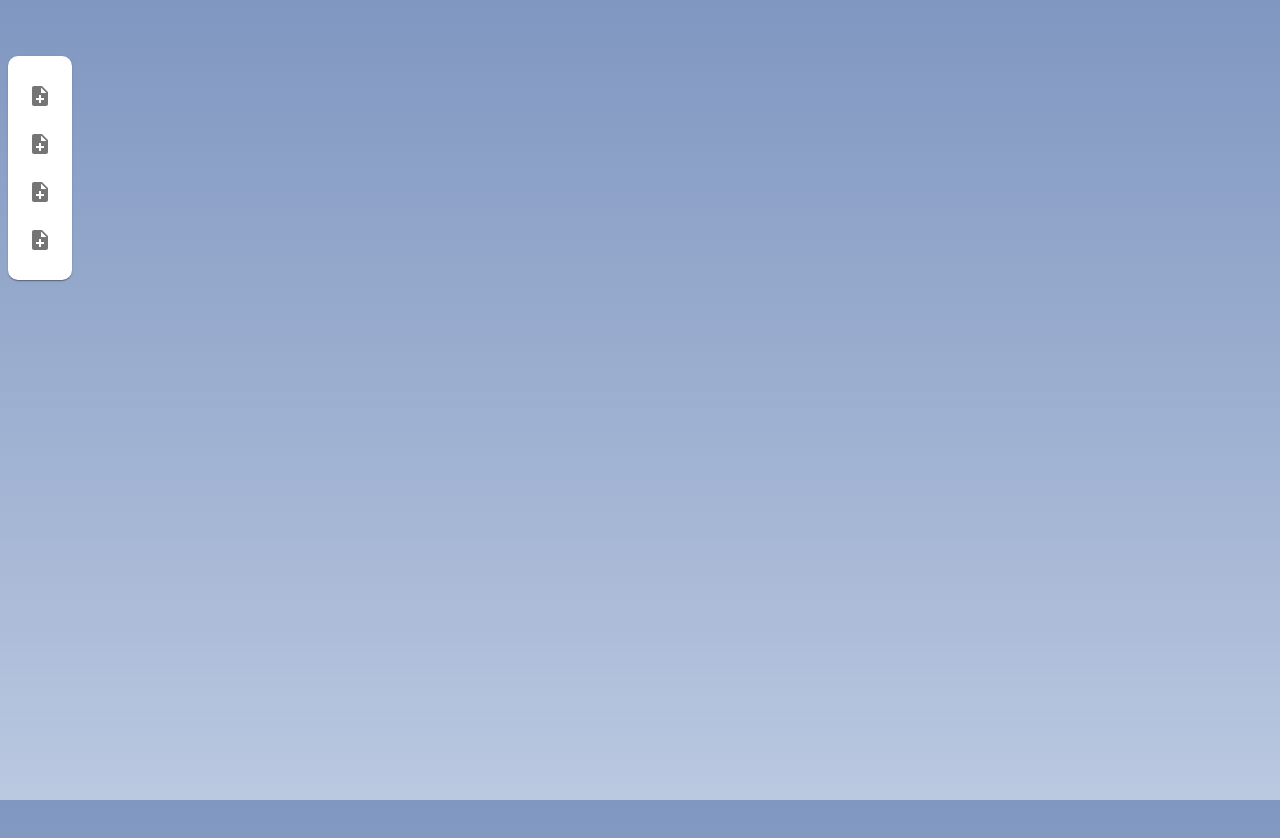
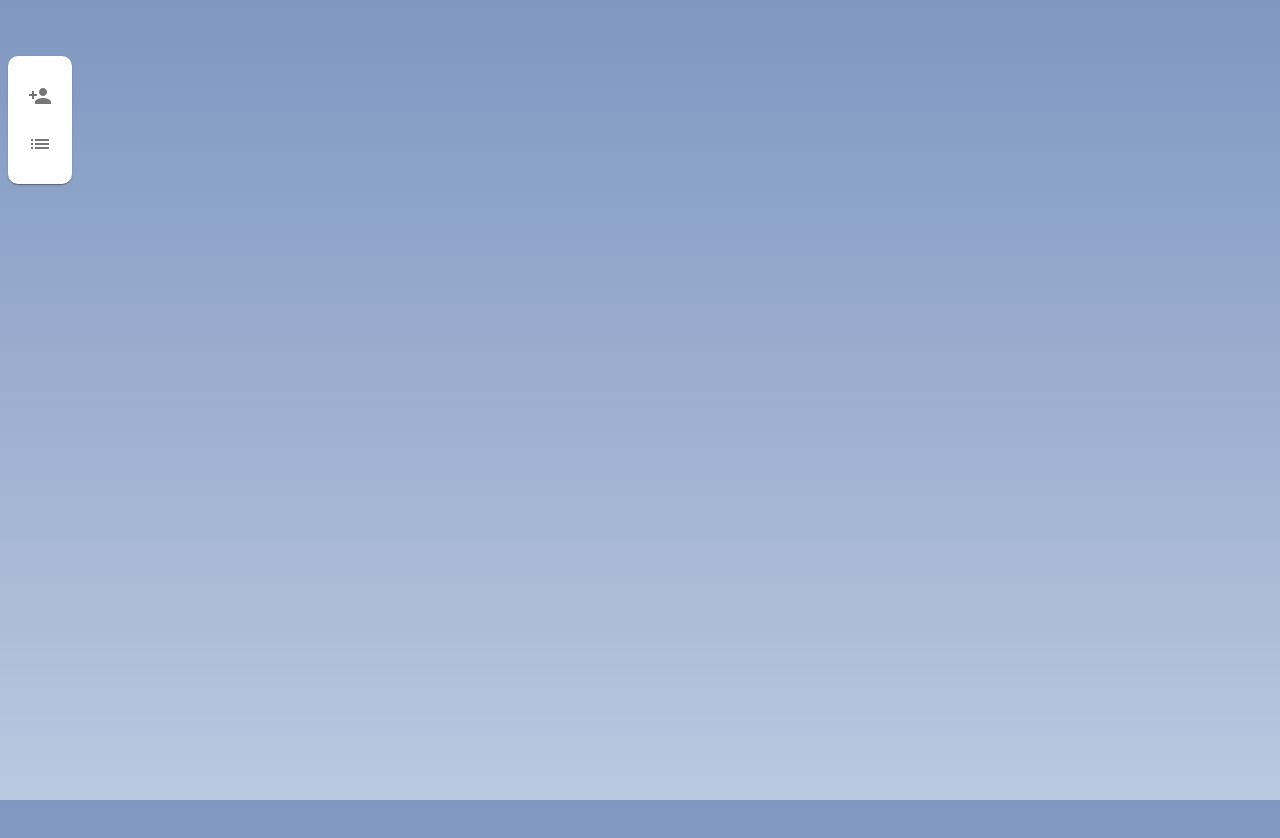
Before and after one commit to herrmondlicht/engine-fe, a React (Create React App) app: page / in a window 1280 px wide. Built offline with nearby package versions, Linux system fonts and the light colour scheme; the HTML template or start-up script is replaced by a standard one.

Commit message:
feat(SideMenu): improves sidemenu

```diff
--- /dev/null
+++ b/src/components/CustomerCarList/CustomerCarList.js
@@ -0,0 +1,9 @@
+import React from "react";
+import engineAPI from "../../utils/engineAPI/engineAPI";
+
+export const createCustomerCarList = ({ engineAPI }) =>
+  function CustomerCarList() {
+    return <div>Tada!</div>;
+  };
+
+export default createCustomerCarList({ engineAPI });
--- a/src/components/SideMenu/SideMenu.js
+++ b/src/components/SideMenu/SideMenu.js
@@ -1,4 +1,4 @@
-import React, { useState } from "react";
+import React from "react";
 import {
   makeStyles,
   Grid,
@@ -10,8 +10,8 @@ import {
   withWidth,
   isWidthUp,
 } from "@material-ui/core";
-import { NoteAdd } from "@material-ui/icons";
-import { Link } from "react-router-dom";
+import { PersonAdd, List } from "@material-ui/icons";
+import { Link, useLocation } from "react-router-dom";
 
 const useStyles = makeStyles((theme) => ({
   sideMenuContainer: {
@@ -29,10 +29,11 @@ const useStyles = makeStyles((theme) => ({
   },
 }));
 
-function SideMenu({ setSelectedItem, selectedItem }) {
+function SideMenu() {
   const classes = useStyles();
+  const location = useLocation();
 
-  const changeSelectedItem = (name) => () => setSelectedItem(name);
+  console.log(location);
 
   return (
     <Grid container direction="column" className={classes.sideMenuContainer}>
@@ -40,50 +41,26 @@ function SideMenu({ setSelectedItem, selectedItem }) {
         <Grid container justify="center" alignItems="center" direction="column">
           <Grid item container justify="center">
             <IconButton
-              aria-label="delete"
               width={50}
               component={Link}
               to="/customers/new"
-              onClick={changeSelectedItem("newCustomer")}
-              color={selectedItem === "newCustomer" ? "secondary" : "default"}
+              color={
+                location.pathname === "/customers/new" ? "secondary" : "default"
+              }
             >
-              <NoteAdd />
+              <PersonAdd />
             </IconButton>
           </Grid>
           <Grid item container justify="center">
             <IconButton
-              aria-label="delete"
               width={50}
               component={Link}
               to="/customers"
-              onClick={changeSelectedItem("new-service2")}
-              color={selectedItem === "new-service2" ? "secondary" : "default"}
+              color={
+                location.pathname === "/customers" ? "secondary" : "default"
+              }
             >
-              <NoteAdd />
-            </IconButton>
-          </Grid>
-          <Grid item container justify="center">
-            <IconButton
-              aria-label="delete"
-              width={50}
-              component={Link}
-              to="/customers/1"
-              onClick={changeSelectedItem("new-service3")}
-              color={selectedItem === "new-service3" ? "secondary" : "default"}
-            >
-              <NoteAdd />
-            </IconButton>
-          </Grid>
-          <Grid item container justify="center">
-            <IconButton
-              aria-label="delete"
-              width={50}
-              component={Link}
-              to="/services/null/new"
-              onClick={changeSelectedItem("new-service3")}
-              color={selectedItem === "new-service3" ? "secondary" : "default"}
-            >
-              <NoteAdd />
+              <List />
             </IconButton>
           </Grid>
         </Grid>
@@ -94,27 +71,16 @@ function SideMenu({ setSelectedItem, selectedItem }) {
 
 export const createMenu = () => {
   const Menu = ({ width }) => {
-    const [selectedItem, setSelectedItem] = useState();
     return (
       <>
         {isWidthDown("sm", width) && (
-          <BottomNavigation
-            value={selectedItem}
-            onChange={(event, newValue) => {
-              setSelectedItem(newValue);
-            }}
-          >
-            <BottomNavigationAction label="Nova OS" icon={<NoteAdd />} />
-            <BottomNavigationAction label="Nova OS" icon={<NoteAdd />} />
-            <BottomNavigationAction label="Nova OS" icon={<NoteAdd />} />
+          <BottomNavigation>
+            <BottomNavigationAction label="Nova OS" icon={<PersonAdd />} />
+            <BottomNavigationAction label="Clientes" icon={<List />} />
+            <BottomNavigationAction label="Nova OS" icon={<PersonAdd />} />
           </BottomNavigation>
         )}
-        {isWidthUp("md", width) && (
-          <SideMenu
-            selectedItem={selectedItem}
-            setSelectedItem={setSelectedItem}
-          />
-        )}
+        {isWidthUp("md", width) && <SideMenu />}
       </>
     );
   };
--- a/src/utils/appRoutes.js
+++ b/src/utils/appRoutes.js
@@ -2,12 +2,13 @@ import React from "react";
 //temporary /\/\/\/\/\/\
 import ServiceFormContainer from "../components/ServiceForm/ServiceFormContainer";
 import CustomerFormsContainerWithPaper from "../components/CustomerForms/CustomerFormsContainerWithPaper";
+import CustomerCarList from "../components/CustomerCarList/CustomerCarList";
 
 const routes = {
   customers: {
     name: "Clientes",
     path: "customers",
-    Component: () => <div>TODO: Customer List</div>,
+    Component: CustomerCarList,
     isLocked: true,
     exact: true,
   },
```
